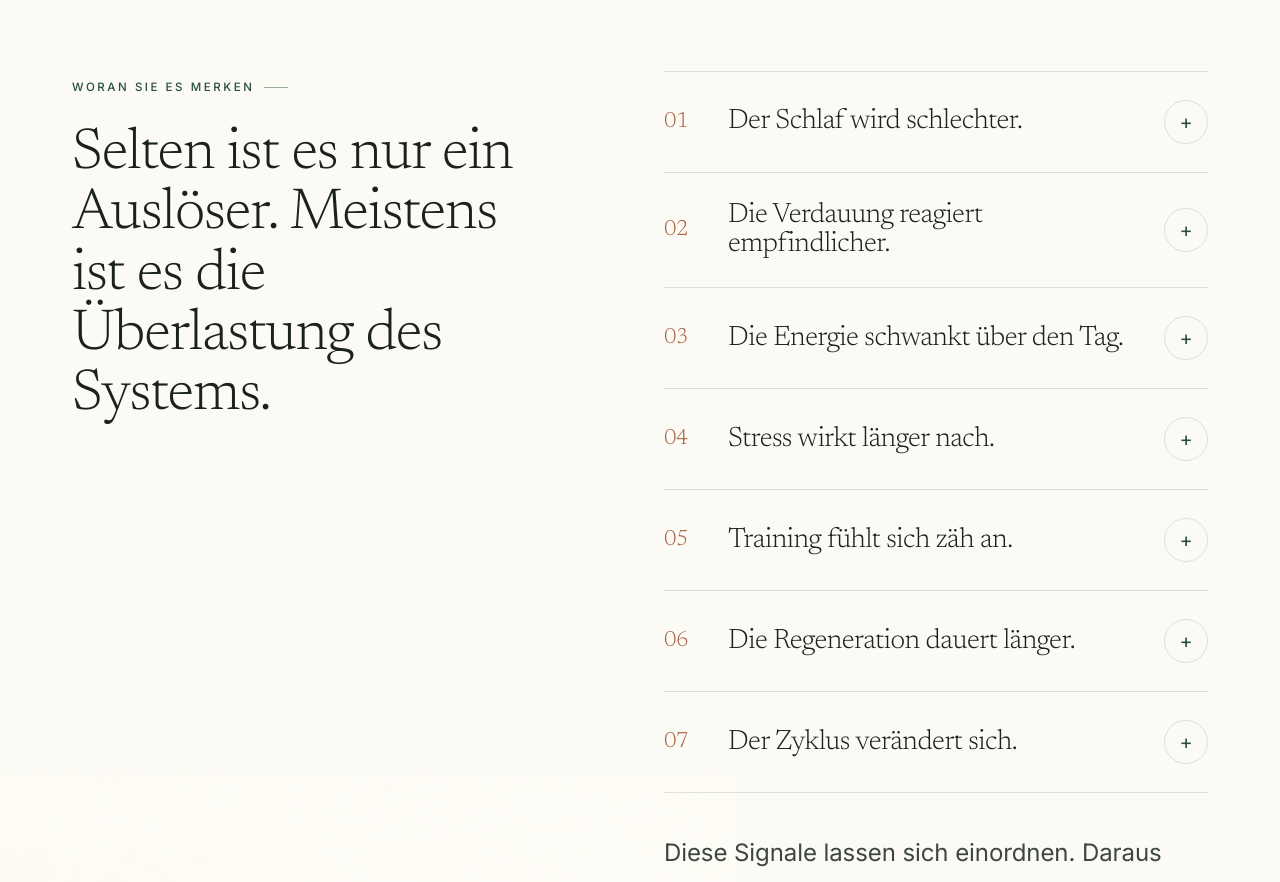
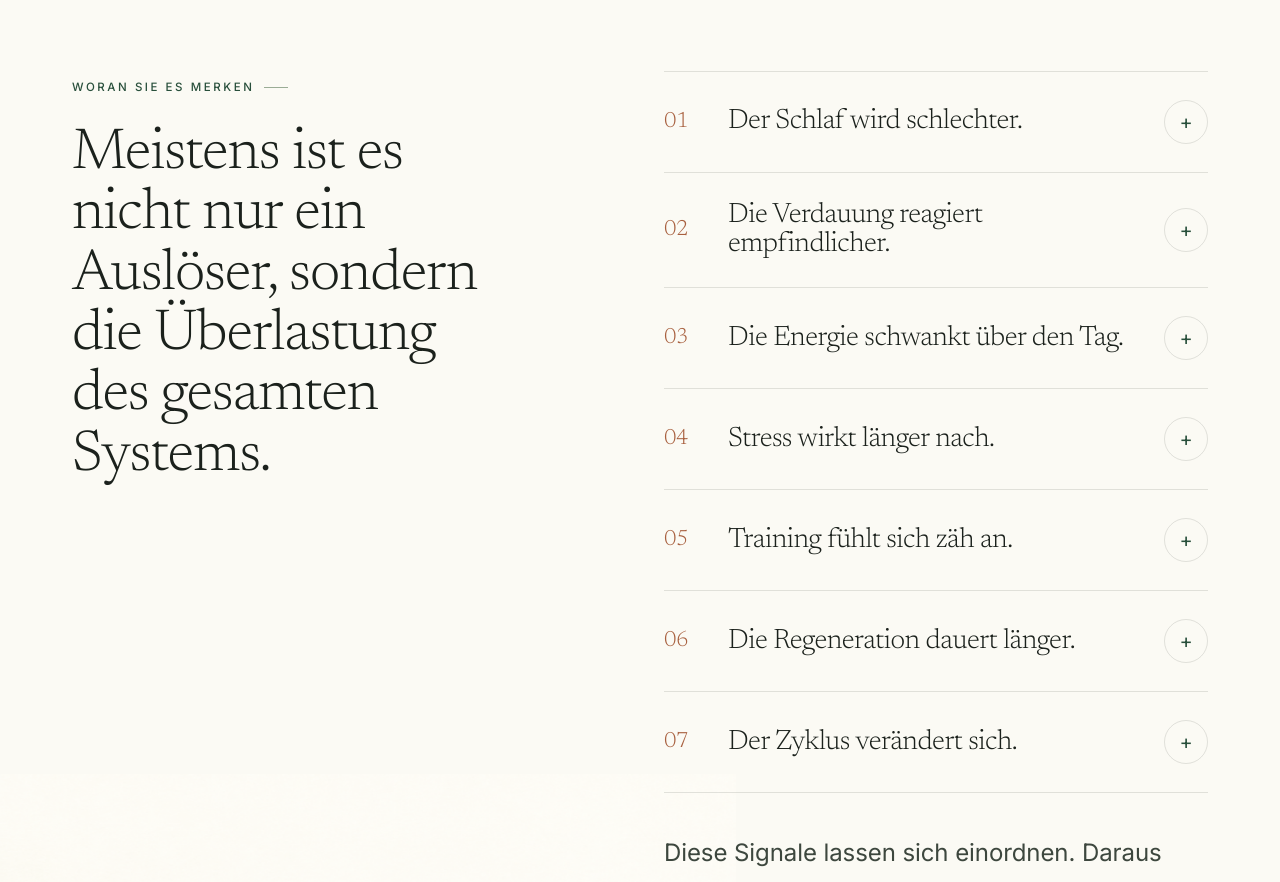
Before and after one commit to maerzbiochemie/biochemische-gesundheitsberatung, a Next.js app: page / in a window 1280 px wide. Shown: the part 1260-2142 px from the top of the page. Built offline with nearby package versions, Linux system fonts and the light colour scheme.

Commit message:
content: rephrase "Woran Sie es merken" headline
Combines the two sentences into one and clarifies it's the whole
system under strain, not just a single trigger, per Milva's wording.

```diff
--- a/content/site.ts
+++ b/content/site.ts
@@ -185,7 +185,7 @@ export const home = {
   signalsBlock: {
     eyebrow: "Woran Sie es merken",
     headline:
-      "Selten ist es nur ein Auslöser. Meistens ist es die Überlastung des Systems.",
+      "Meistens ist es nicht nur ein Auslöser, sondern die Überlastung des gesamten Systems.",
     closing:
       "Diese Signale lassen sich einordnen. Daraus wird ein klarer nächster Schritt.",
     // Pflichthinweis laut Jurist-Rechtscheck (BIO-175) — muss sichtbar auf der
```
